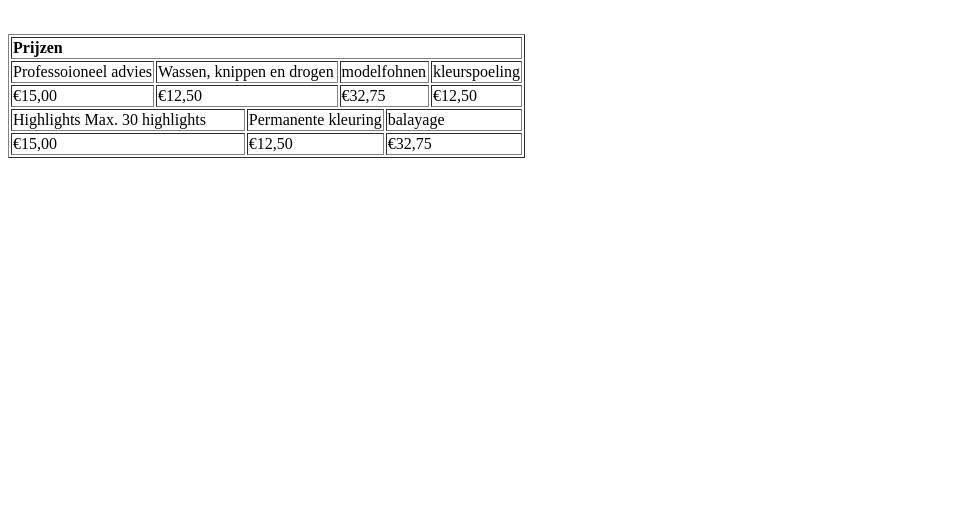
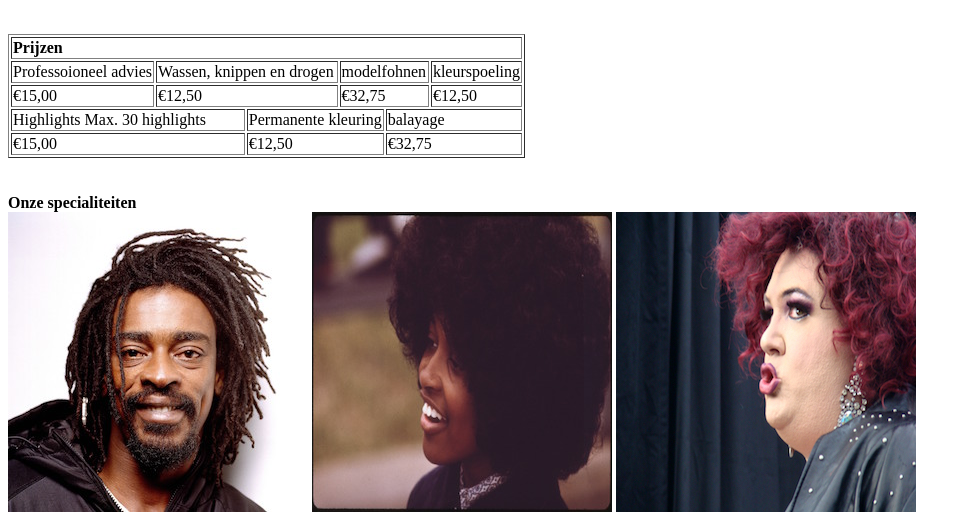
Before and after one commit to carlijnlaura/HTMLwebsite1, a plain HTML site: page HTMLchallenge/index.html in a window 1280 px wide. Shown: the part 304-828 px from the top of the page, without its empty margins (0-971 px from the left). Before the commit the page ends 800 px from the top, so only its background shows below. Drawn offline with Linux system fonts and the light colour scheme.

Commit message:
opdracht 6

```diff
--- a/HTMLchallenge/index.html
+++ b/HTMLchallenge/index.html
@@ -46,7 +46,13 @@
         <td colspan="4">€32,75</td>
     </tr>
 </table>
-
+<br>
+<br>
+<b>Onze specialiteiten</b>
+<br>
+<img src="img/Voorpagina1.jpg">
+<img src="img/Voorpagina2.jpg">
+<img src="img/Redhead300:300Picture1.jpg">
 
 
 
```
Also changed, not shown: HTMLchallenge/img/Voorpagina1.jpg (added), HTMLchallenge/img/Voorpagina2.jpg (added), 2 other files.
